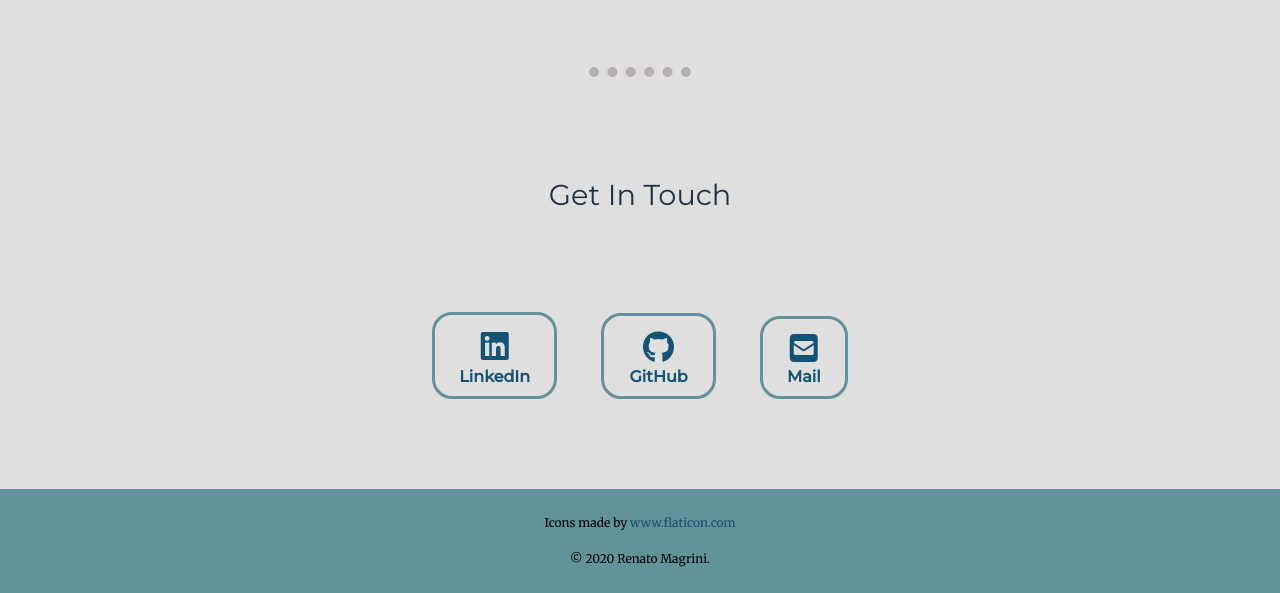
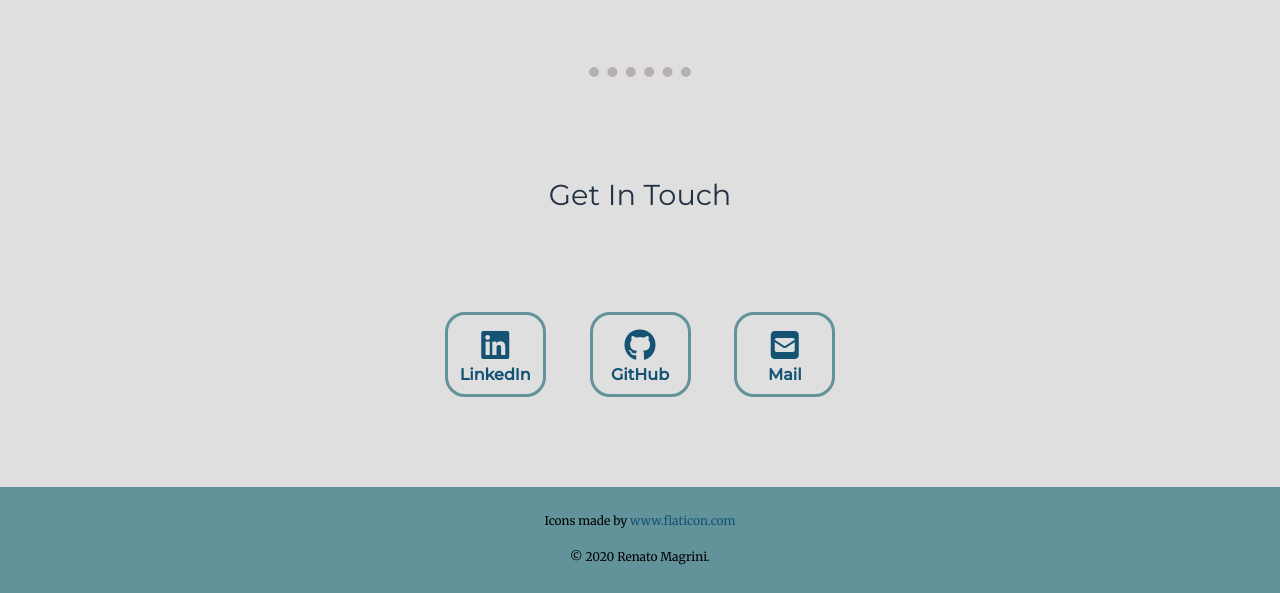
Before and after one commit to rvmagrini/personal, a plain HTML site: page index.html in a window 1280 px wide. Shown: the part 3300-3893 px from the top of the page. Drawn offline with Linux system fonts and the light colour scheme.

Commit message:
Add files via upload

```diff
--- a/css/styles.css
+++ b/css/styles.css
@@ -189,6 +189,7 @@ hr {
    cursor: pointer;
    text-align: center;
    margin: 20px;
+   width: 75px;
 }
 
 .btn:hover {
--- a/index.html
+++ b/index.html
@@ -107,9 +107,9 @@
 
     <h2>Get In Touch</h2>
     <div class="contact-me">
-      <a class="btn" href="https://www.linkedin.com/in/renatomagrini/" target="_blank"><i class="contact-icons fab fa-linkedin fa-2x"></i>LinkedIn</a>
-      <a class="btn" href="https://github.com/rvmagrini" target="_blank"><i class="contact-icons fab fa-github fa-2x"></i>GitHub</a>
-      <a class="btn" href="mailto:renatomagrini@gmail.com"><i class="contact-icons fas fa-envelope-square fa-2x"></i>Mail</a>
+      <a class="btn" href="https://www.linkedin.com/in/renatomagrini/" target="_blank"><i class="contact-icons fab fa-linkedin fa-2x"></i><br>LinkedIn</a>
+      <a class="btn" href="https://github.com/rvmagrini" target="_blank"><i class="contact-icons fab fa-github fa-2x"></i><br>GitHub</a>
+      <a class="btn" href="mailto:renatomagrini@gmail.com"><i class="contact-icons fas fa-envelope-square fa-2x"></i><br>Mail</a>
 
 
     </div>
```
